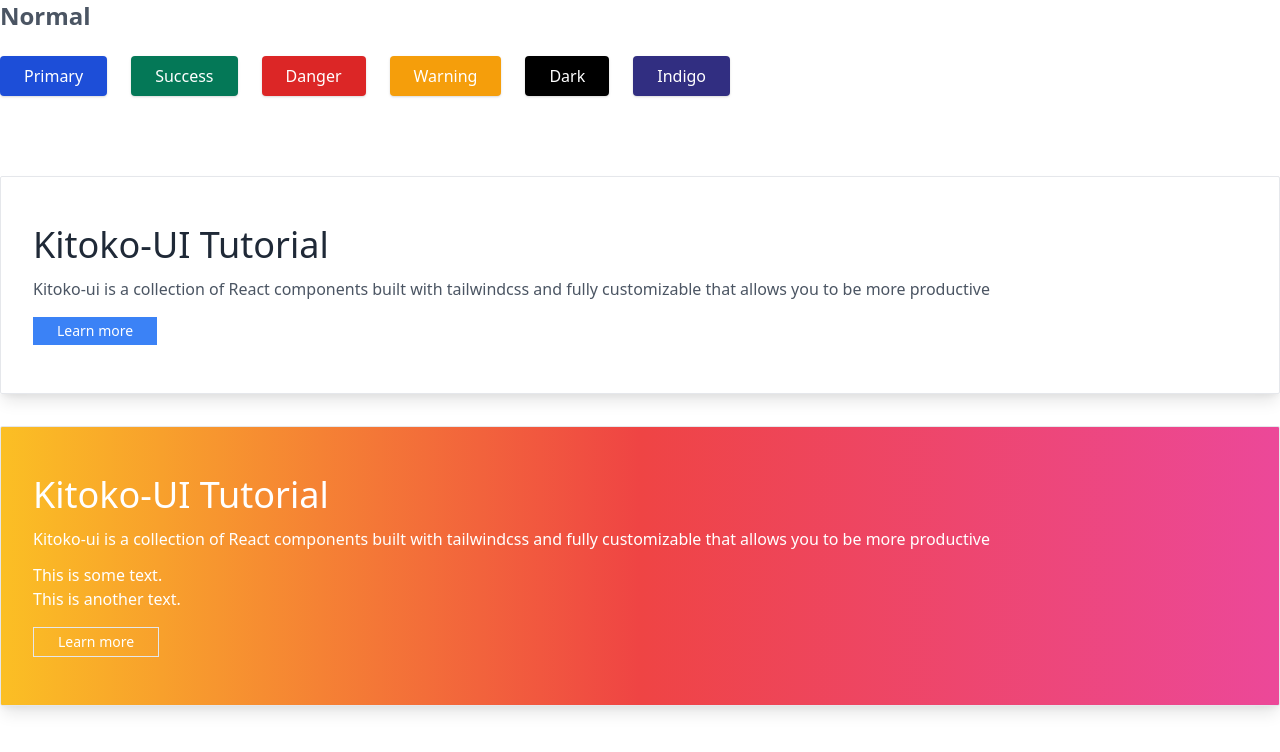
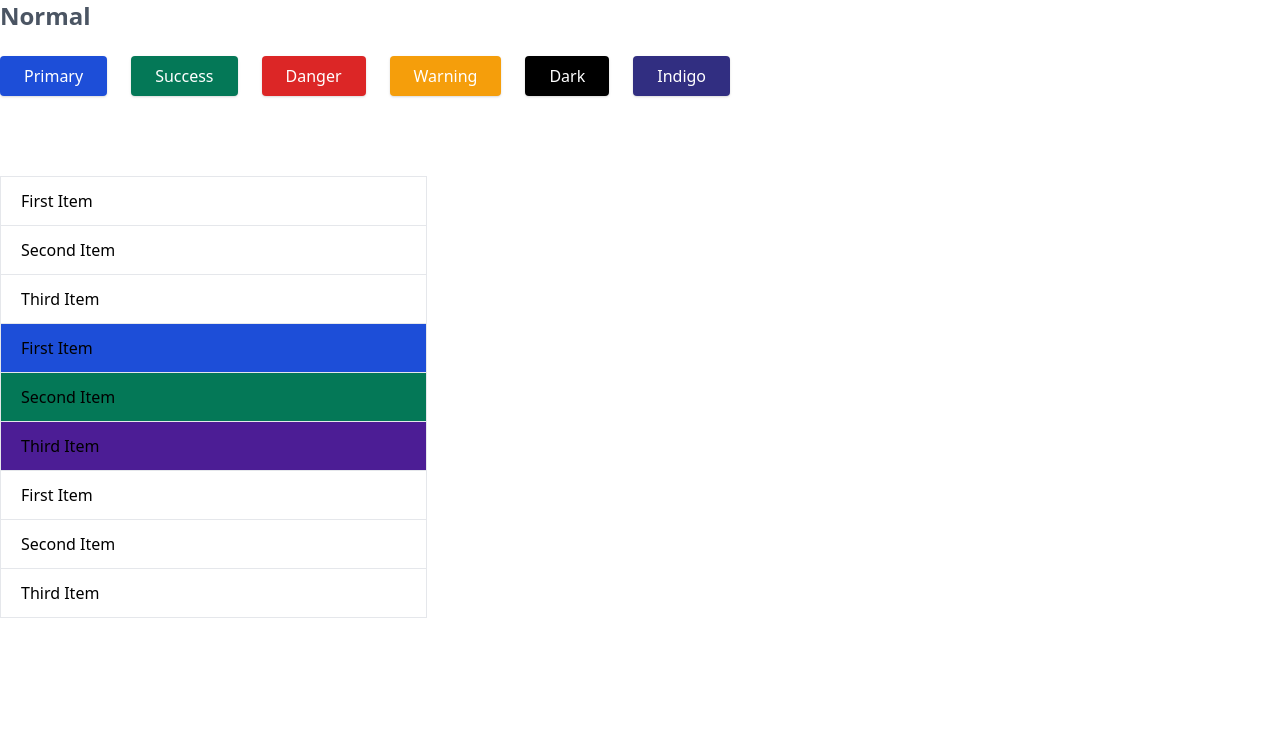
Before and after one commit to enochndika/kimia-UI, a Next.js app: page / in a window 1280 px wide. Shown: the top 752 px of the page. Built offline with nearby package versions, Linux system fonts and the light colour scheme.

Commit message:
list-group component done

```diff
--- /dev/null
+++ b/components/general/list-group/index.tsx
@@ -0,0 +1,52 @@
+import { FC, ReactNode } from "react";
+
+interface Props {
+  children: ReactNode;
+  className?: string;
+}
+
+const ListGroup = ({ children, className }: Props) => (
+  <ul
+    className={`${className} list-reset flex flex-col pl-0 mb-0 w-full md:w-4/12`}
+  >
+    {children}
+  </ul>
+);
+
+ListGroup.Item = ({ children, className }: Props) => (
+  <li
+    className={`${className} relative block py-3 px-5 relative -mb-px block border border-grey`}
+  >
+    {children}
+  </li>
+);
+
+export const ListGroupComponent: FC = () => (
+  <ListGroup>
+    <ListGroup.Item>First Item</ListGroup.Item>
+    <ListGroup.Item>Second Item</ListGroup.Item>
+    <ListGroup.Item>Third Item</ListGroup.Item>
+  </ListGroup>
+);
+
+export const ColoredListGroupComponent: FC = () => (
+  <ListGroup>
+    <ListGroup.Item className="bg-blue-700">First Item</ListGroup.Item>
+    <ListGroup.Item className="bg-green-700">Second Item</ListGroup.Item>
+    <ListGroup.Item className="bg-purple-900">Third Item</ListGroup.Item>
+  </ListGroup>
+);
+
+export const ListGroupLinkComponent = () => (
+  <ListGroup>
+    <ListGroup.Item className="cursor-pointer hover:bg-gray-300">
+      First Item
+    </ListGroup.Item>
+    <ListGroup.Item className="cursor-pointer hover:bg-gray-300">
+      Second Item
+    </ListGroup.Item>
+    <ListGroup.Item className="cursor-pointer hover:bg-gray-300">
+      Third Item
+    </ListGroup.Item>
+  </ListGroup>
+);
--- a/pages/index.tsx
+++ b/pages/index.tsx
@@ -1,10 +1,10 @@
 import Head from "next/head";
 import DefaultButtons from "../components/general/button/defaultButton";
 import {
-  JumbotronComponent,
-  JumbotronWithBackgroundComponent,
-} from "../components/general/jumbotron";
-
+  ColoredListGroupComponent,
+  ListGroupComponent,
+  ListGroupLinkComponent,
+} from "../components/general/list-group";
 export default function Home() {
   return (
     <>
@@ -13,8 +13,9 @@ export default function Home() {
         <link rel="icon" href="/favicon.ico" />
       </Head>
       <DefaultButtons />
-      <JumbotronComponent />
-      <JumbotronWithBackgroundComponent />
+      <ListGroupComponent />
+      <ColoredListGroupComponent />
+      <ListGroupLinkComponent />
     </>
   );
 }
```
